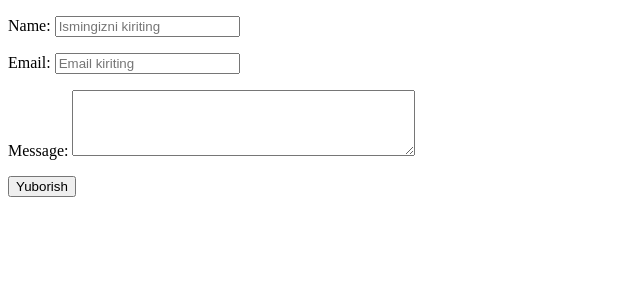
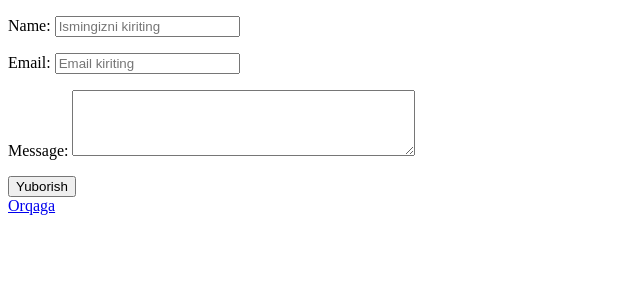
Before and after one commit to Acharya-Django-Community/django-forms, a Django app: page /feedback/ in a window 1280 px wide. Shown: the top 300 px of the page, without its empty margins (0-640 px from the left). Run offline with Django 5.2, Linux system fonts and the light colour scheme.

Commit message:
Add "Back" links to feedback and thanks page templates

```diff
--- a/templates/feedback.html
+++ b/templates/feedback.html
@@ -10,5 +10,7 @@
     {{ form.as_p }}
     <button type="submit">Yuborish</button>
 </form>
+
+<a href="{% url 'home' %}">Orqaga</a>
 </body>
 </html>
--- a/templates/thanks.html
+++ b/templates/thanks.html
@@ -6,5 +6,7 @@
 </head>
 <body>
 <p>Formani toldirganingiz uchun Rahmat!</p>
+
+<a href="{% url 'home' %}">Bosh sahifa</a>
 </body>
 </html>
```
